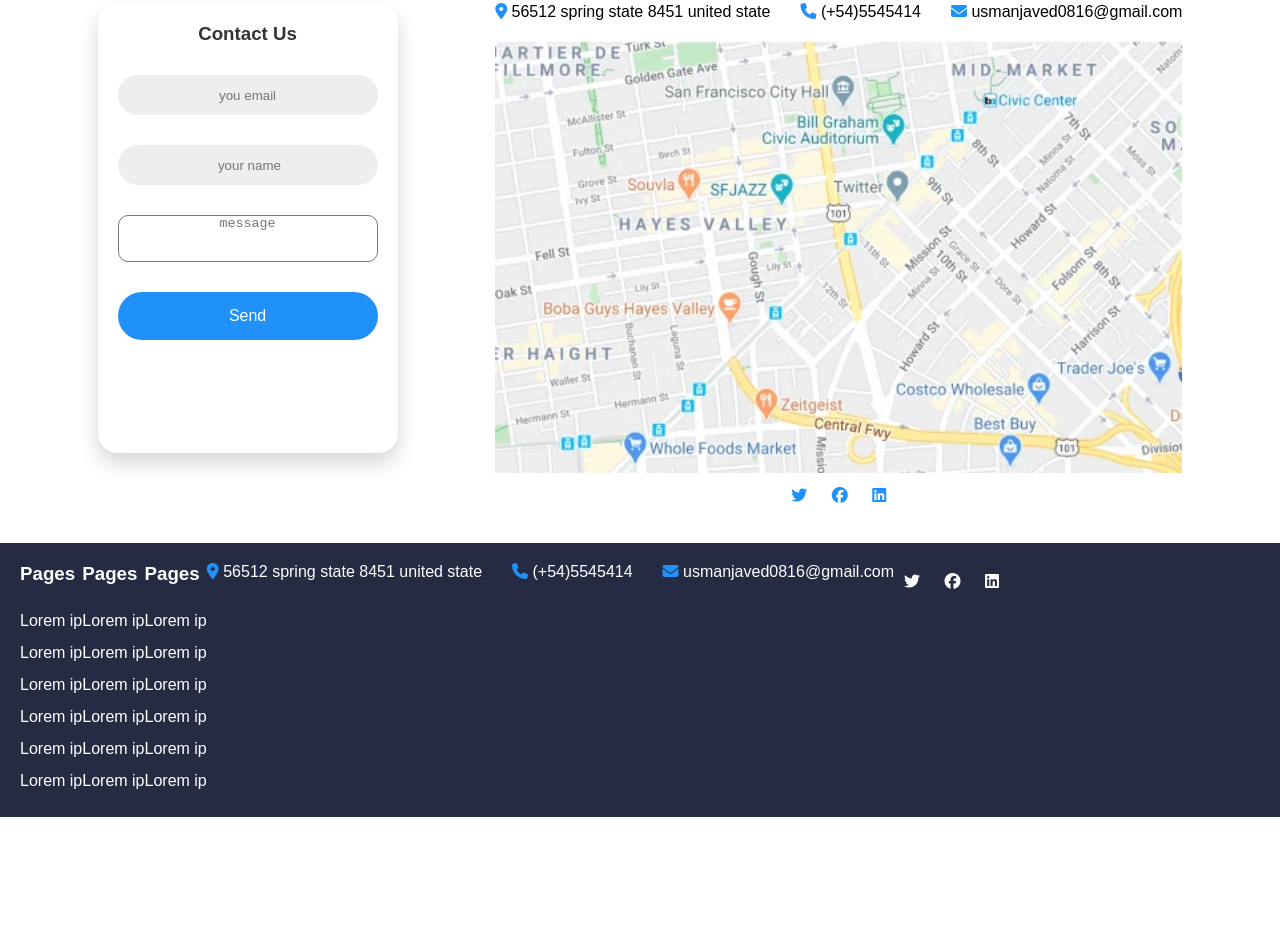
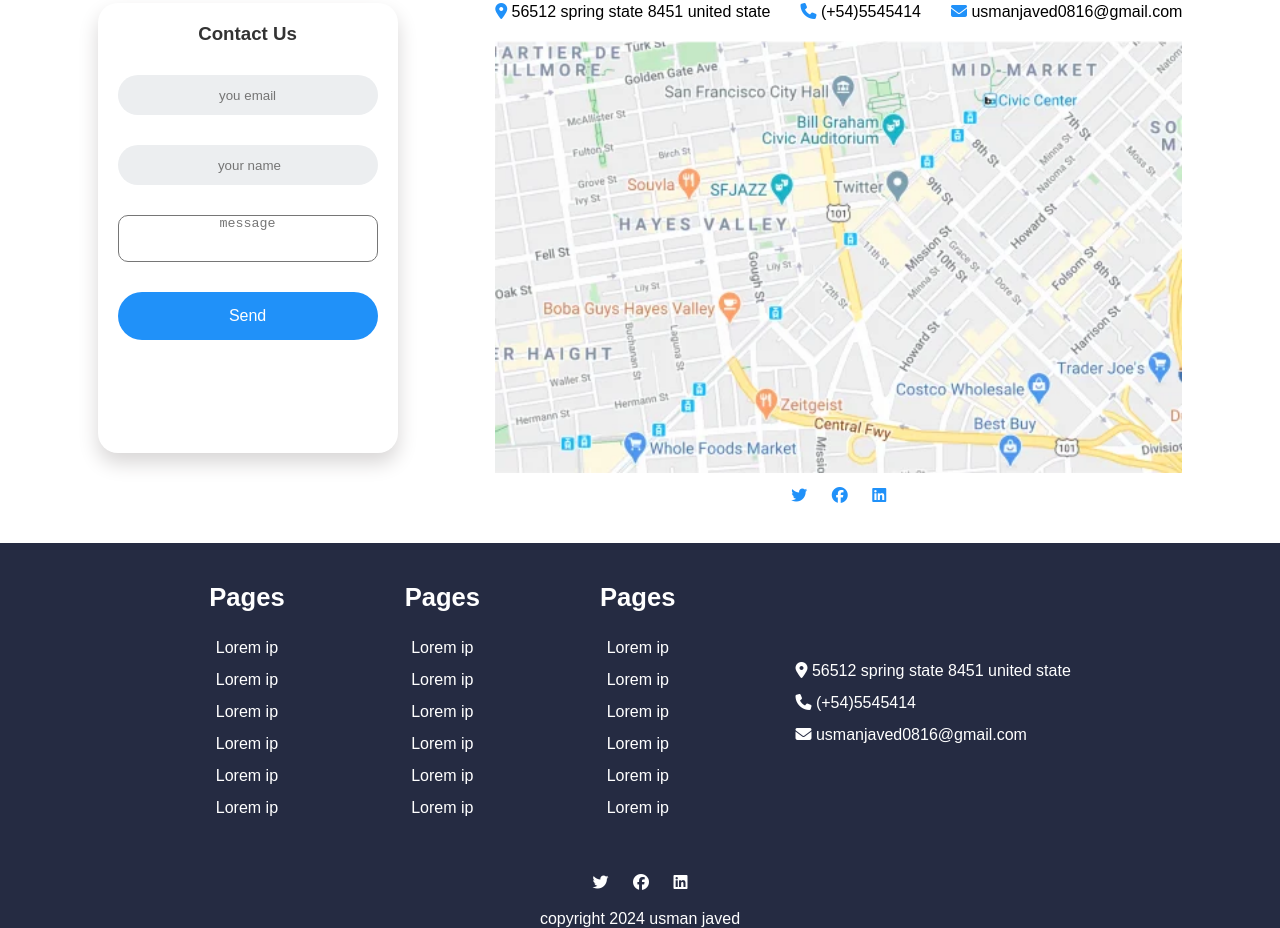
Before and after one commit to Usman-Javed-07/html-css-design-4, a plain HTML site: page index.html in a window 1280 px wide. Shown: the part 5236-6164 px from the top of the page. Before the commit the page ends 6053 px from the top, so only its background shows below. Drawn offline with Linux system fonts and the light colour scheme.

Commit message:
footer section

```diff
--- a/css/style.css
+++ b/css/style.css
@@ -625,7 +625,7 @@ textarea {
         font-size: 0.7rem;
         display: block;
         line-height: 2;
-        margin-left: 50px;
+        padding-left: 40px;
     }
     .img-icon {
         padding: 2px;
@@ -638,8 +638,19 @@ textarea {
     margin-top: 30px;
     background: #252B42;
     color: #fff;
-    padding: 20px;
+}
+.footer-section {
+
+    padding: 40px;
     display: flex;
+    flex-direction: row;
+    flex-wrap: wrap;
+    text-align: center;
+    justify-content: center;
+    gap: 10%;
+}
+.footer-list h3 {
+    font-size: 1.6rem;
 }
 ul {
     list-style: none;
@@ -650,3 +661,17 @@ ul li a{
     text-decoration: none;
     color: #fff;
 }
+.footer-info {
+    line-height: 2;
+    text-align: left;
+    margin-top: 6%;
+}
+.footer-icons {
+ text-align: center;
+}
+.copyright p{
+    text-align: center;
+    margin-top: 10px;
+    font-weight: 100;
+    margin-bottom: 20px;
+}
--- a/index.html
+++ b/index.html
@@ -352,8 +352,10 @@
     </section>
     <!-- end of form section -->
 
+    <!-- footer section -->
     <footer class="footer">
-      <div class="first-list">
+      <div class="footer-section">
+        <div class="footer-list">
           <h3>Pages</h3>
           <ul>
             <li><a href="#">Lorem ip</a></li>
@@ -364,8 +366,7 @@
             <li><a href="#">Lorem ip</a></li>
           </ul>
         </div>
-
-      <div class="second-list">
+        <div class="footer-list">
           <h3>Pages</h3>
           <ul>
             <li><a href="#">Lorem ip</a></li>
@@ -376,7 +377,7 @@
             <li><a href="#">Lorem ip</a></li>
           </ul>
         </div>
-      <div class="third-list">
+        <div class="footer-list">
           <h3>Pages</h3>
           <ul>
             <li><a href="#">Lorem ip</a></li>
@@ -388,26 +389,29 @@
           </ul>
         </div>
         <!--  -->
-      <div class="address">
-        <div class="our-location">
-          <i class="fa-solid fa-location-dot loc-icon"></i>
+        <div class="footer-info">
+          <div class="">
+            <i class="fa-solid fa-location-dot"></i>
             56512 spring state 8451 united state
           </div>
           <div>
-          <i class="fa-solid fa-phone loc-icon"></i>
+            <i class="fa-solid fa-phone"></i>
             (+54)5545414
           </div>
           <div>
-          <i class="fa-solid fa-envelope loc-icon"></i>
+            <i class="fa-solid fa-envelope"></i>
             usmanjaved0816@gmail.com
           </div>
         </div>
+      </div>
+
       <!--  -->
-      <div class="location-icons">
+      <div class="footer-icons">
         <i class="fa-brands fa-twitter"></i>
         <i class="fa-brands fa-facebook"></i>
         <i class="fa-brands fa-linkedin"></i>
       </div>
+      <div class="copyright"><p>copyright 2024 usman javed</p></div>
       <!--  -->
     </footer>
     <script src="js/main.js"></script>
```
Lines whose indentation alone changed are shown as unchanged.
